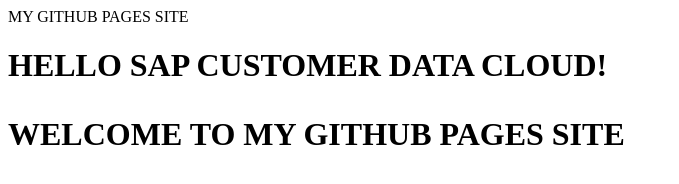
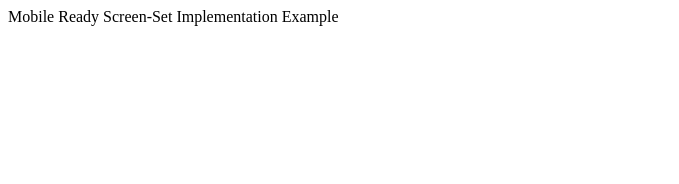
Before and after one commit to alperezgbm/alperezgbm.github.io., a plain HTML site: page index.html in a window 1280 px wide. Shown: the whole page, without its empty margins (0-679 px from the left). Drawn offline with Linux system fonts and the light colour scheme.

Commit message:
Update index.html

```diff
--- a/index.html
+++ b/index.html
@@ -1,10 +1,14 @@
 <!DOCTYPE HTML>
 <HTML>
   <HEAD>
-    <TITTLE>MY GITHUB PAGES SITE</TITLE>
+    <tittle>Mobile Ready Screen-Set Implementation Example</tittle>
+    <meta name="viewport" content="width=device-width">
+    <SCRIPT type="text/javascript" lang="javascript"
+            src="https://cdns.gigya.com/js/gigya.js?apikey=MY_API_KEY></SCRIPT>
 </HEAD>
 <BODY>
-    <H1>HELLO SAP CUSTOMER DATA CLOUD!<H1>
-    <P>WELCOME TO MY GITHUB PAGES SITE</P>
+    <a href="##
+            onclick="gigya.accounts.showScreenSet({screenSet:'Default-
+                     LiteRegistration'});">Subcribe Here!</a>
   </BODY>
 </HTML>
```
